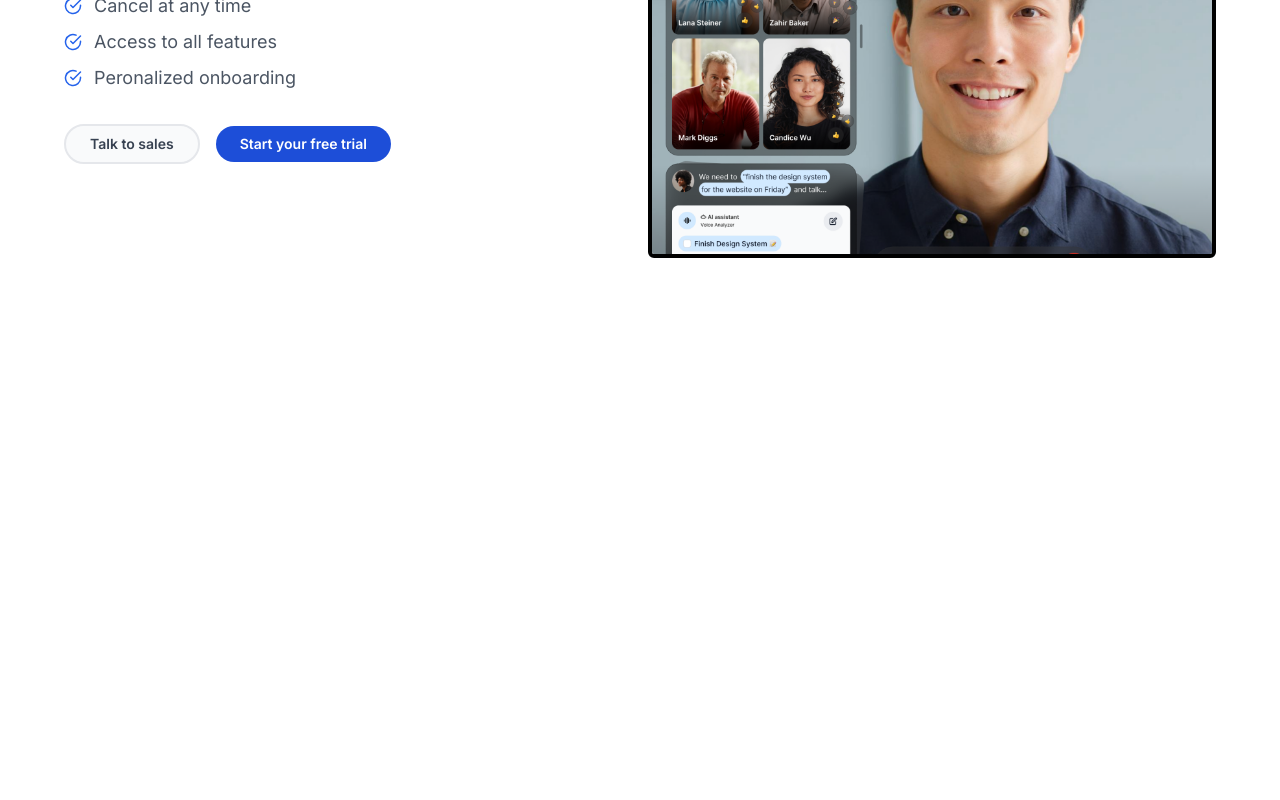
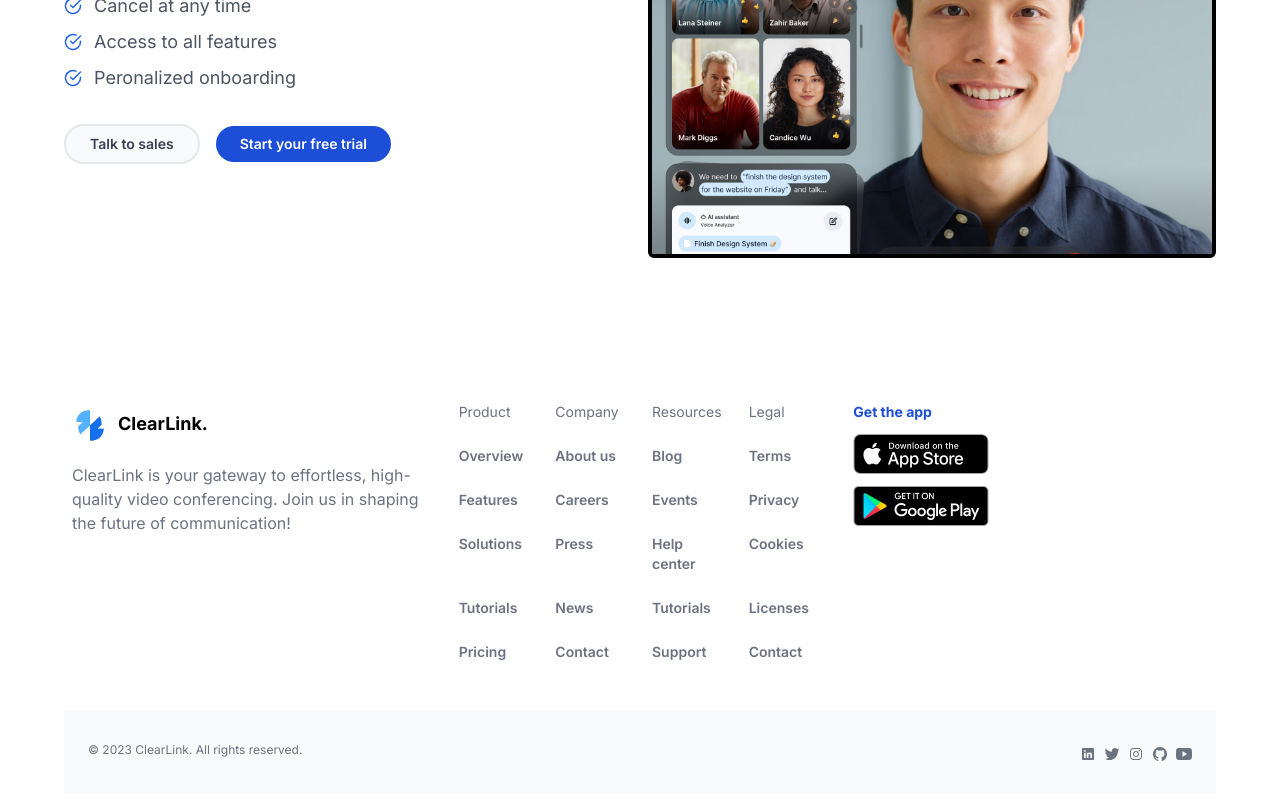
Before and after one commit to Abdullahi254/talent-sync, a Next.js app: page / in a window 1280 px wide. Shown: the part 6195-6995 px from the top of the page. Before the commit the page ends 6661 px from the top, so only its background shows below. Built offline with nearby package versions, Linux system fonts and the light colour scheme.

Commit message:
added the footer

```diff
--- /dev/null
+++ b/src/app/components/Footer.tsx
@@ -0,0 +1,70 @@
+import Image from 'next/image'
+import React from 'react'
+import logo from "../../../public/logo.png"
+import apple from "../../../public/Mobile app store badge.png"
+import google from "../../../public/Mobile app store badge (1).png"
+import { IoLogoLinkedin, IoLogoTwitter, IoLogoInstagram, IoLogoGithub, IoLogoYoutube  } from "react-icons/io";
+type Props = {}
+
+function Footer({ }: Props) {
+    return (
+        <div className='w-full lg:px-10 py-4'>
+            {/* first footer*/}
+            <div className='w-full grid grid-cols-1 md:grid-cols-3 gap-8 mb-12'>
+                <div className='col-span-1 w-full flex flex-col space-y-4'>
+                    <div className='w-full space-x-1 flex items-center'>
+                        <Image src={logo} width={50} alt='logo icon' priority />
+                        <h1 className='font-bold lg:text-lg'>ClearLink.</h1>
+                    </div>
+                    <p className='text-gray-500 text-sm md:text-base pl-2'>
+                        ClearLink is your gateway to effortless, high-quality video conferencing. Join us in shaping the future of communication!
+                    </p>
+                </div>
+                <div className='w-full col-span-auto grid grid-cols-4 gap-6'>
+                    <p className='text-xs md:text-sm text-gray-500 hover:text-gray-900'>Product</p>
+                    <p className='text-xs md:text-sm text-gray-500 hover:text-gray-900'>Company</p>
+                    <p className='text-xs md:text-sm text-gray-500 hover:text-gray-900 '>Resources</p>
+                    <p className='text-xs md:text-sm text-gray-500 hover:text-gray-900'>Legal</p>
+                    <p className='text-xs md:text-sm text-gray-500 hover:text-gray-900 cursor-pointer font-semibold'>Overview</p>
+                    <p className='text-xs md:text-sm text-gray-500 hover:text-gray-900 cursor-pointer font-semibold'>About us</p>
+                    <p className='text-xs md:text-sm text-gray-500 hover:text-gray-900 cursor-pointer font-semibold'>Blog</p>
+                    <p className='text-xs md:text-sm text-gray-500 hover:text-gray-900 cursor-pointer font-semibold'>Terms</p>
+                    <p className='text-xs md:text-sm text-gray-500 hover:text-gray-900 cursor-pointer font-semibold'>Features</p>
+                    <p className='text-xs md:text-sm text-gray-500 hover:text-gray-900 cursor-pointer font-semibold'>Careers</p>
+                    <p className='text-xs md:text-sm text-gray-500 hover:text-gray-900 cursor-pointer font-semibold'>Events</p>
+                    <p className='text-xs md:text-sm text-gray-500 hover:text-gray-900 cursor-pointer font-semibold'>Privacy</p>
+                    <p className='text-xs md:text-sm text-gray-500 hover:text-gray-900 cursor-pointer font-semibold'>Solutions</p>
+                    <p className='text-xs md:text-sm text-gray-500 hover:text-gray-900 cursor-pointer font-semibold'>Press</p>
+                    <p className='text-xs md:text-sm text-gray-500 hover:text-gray-900 cursor-pointer font-semibold'>Help center</p>
+                    <p className='text-xs md:text-sm text-gray-500 hover:text-gray-900 cursor-pointer font-semibold'>Cookies</p>
+                    <p className='text-xs md:text-sm text-gray-500 hover:text-gray-900 cursor-pointer font-semibold'>Tutorials</p>
+                    <p className='text-xs md:text-sm text-gray-500 hover:text-gray-900 cursor-pointer font-semibold'>News</p>
+                    <p className='text-xs md:text-sm text-gray-500 hover:text-gray-900 cursor-pointer font-semibold'>Tutorials</p>
+                    <p className='text-xs md:text-sm text-gray-500 hover:text-gray-900 cursor-pointer font-semibold'>Licenses</p>
+                    <p className='text-xs md:text-sm text-gray-500 hover:text-gray-900 cursor-pointer font-semibold'>Pricing</p>
+                    <p className='text-xs md:text-sm text-gray-500 hover:text-gray-900 cursor-pointer font-semibold'>Contact</p>
+                    <p className='text-xs md:text-sm text-gray-500 hover:text-gray-900 cursor-pointer font-semibold'>Support</p>
+                    <p className='text-xs md:text-sm text-gray-500 hover:text-gray-900 cursor-pointer font-semibold'>Contact</p>
+                </div>
+                <div className='w-full col-span-1 flex flex-col space-y-3'>
+                    <h4 className='text-blue-700 font-bold text-sm'>Get the app</h4>
+                    <Image src={apple} alt='logo icon' priority className='cursor-pointer' />
+                    <Image src={google} alt='logo icon' priority className='cursor-pointer' />
+                </div>
+            </div>
+            {/* second footer */}
+            <div className='w-full bg-gray-50 flex flex-wrap space-y-1 justify-between px-6 py-8'>
+                <p className='text-gray-500 text-xs'>© 2023 ClearLink. All rights reserved.</p>
+                <div className='flex items-center space-x-2'>
+                    <IoLogoLinkedin className='text-gray-500'/>
+                    <IoLogoTwitter className='text-gray-500'/>
+                    <IoLogoInstagram className='text-gray-500'/>
+                    <IoLogoGithub className='text-gray-500'/>
+                    <IoLogoYoutube className='text-gray-500'/>
+                </div>
+            </div>
+        </div>
+    )
+}
+
+export default Footer
--- a/src/app/page.tsx
+++ b/src/app/page.tsx
@@ -1,3 +1,4 @@
+import Footer from "./components/Footer";
 import PageFive from "./components/PageFive";
 import PageFour from "./components/PageFour";
 import PageOne from "./components/PageOne";
@@ -7,13 +8,14 @@ import PartnersCard from "./components/PartnersCard";
 
 export default function Home() {
   return (
-    <main className="flex flex-col items-center justify-between py-20 px-6 max-w-7xl mx-auto">
+    <main className="flex flex-col items-center justify-between pt-20 px-6 max-w-7xl mx-auto">
       <PageOne />
       <PartnersCard/>
       <PageTwo/>
       <PageThree/>
       <PageFour/>
       <PageFive/>
+      <Footer/>
     </main>
   );
 }
```
Also changed, not shown: public/Mobile app store badge (1).png (added), public/Mobile app store badge.png (added).
